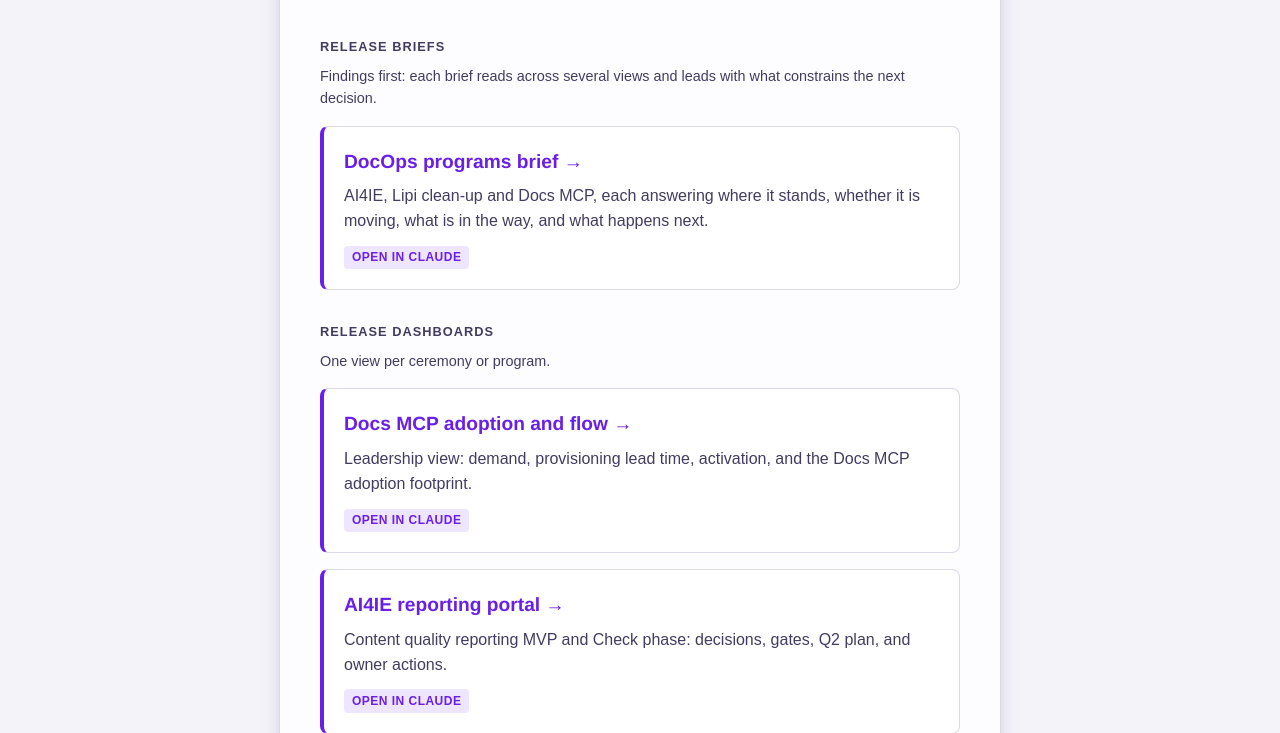
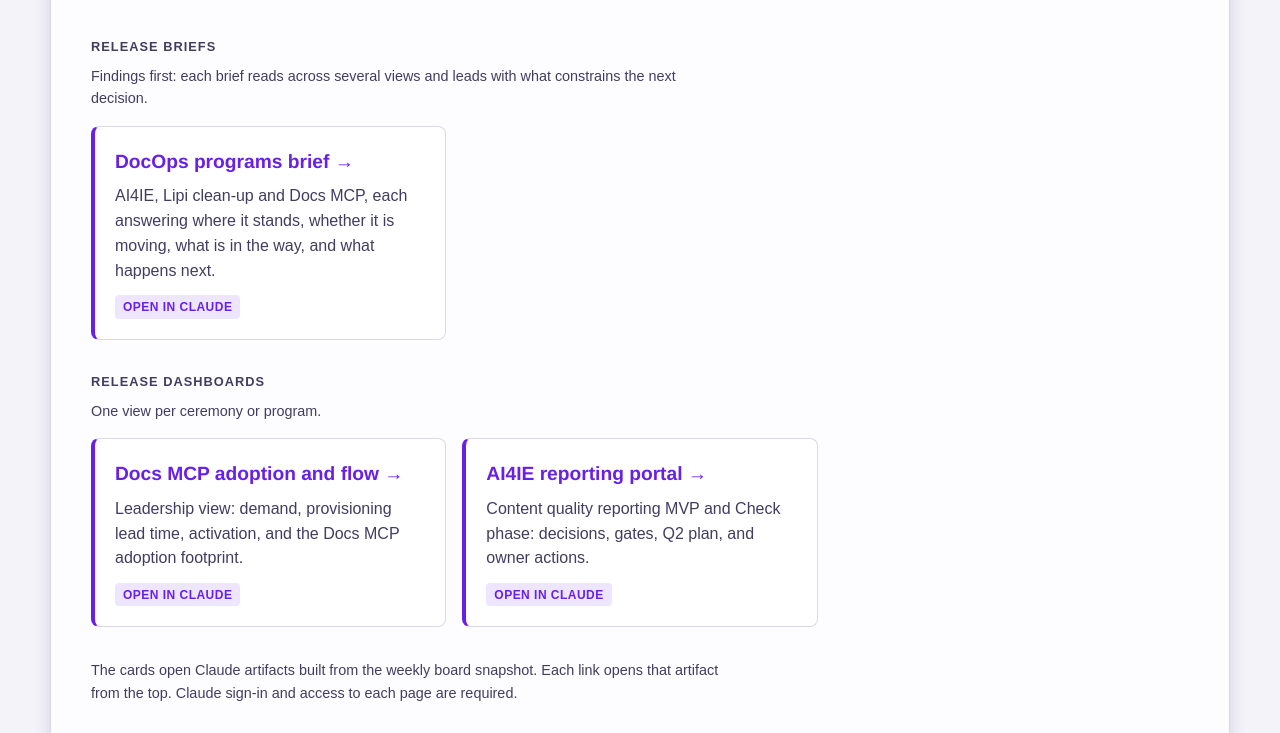
Before and after one commit to netapp-pcarrick/netapp-pcarrick.github.io, a plain HTML site: page docops/releases/index.html in a window 1280 px wide. Shown: the part 242-975 px from the top of the page. Drawn offline with Linux system fonts and the light colour scheme.

Commit message:
Lay the DocOps hub cards out in a grid that uses the window's width.
Hub pages with cards were held to a 720px column, so the FY27 page's 16
cards stacked in one column with empty space either side. Pages with cards
now use up to 1180px and an auto-fill grid of cards at least 20rem wide:
three columns on a wide window, two at about 1000px, one on a phone. Cards
in a row share a height with "Open in Claude" at the foot, and long text
lines are capped. Link-only pages keep the 720px column.

Co-Authored-By: Claude Opus 5.5 <noreply@anthropic.com>

```diff
--- a/assets/site.css
+++ b/assets/site.css
@@ -48,14 +48,21 @@ body {
   line-height: 1.55;
 }
 
+/* Hub pages with cards use the window's width and lay the cards out in a
+   grid; link-only pages keep the narrow reading column. */
 main {
-  max-width: 720px;
+  box-sizing: border-box;
+  max-width: 1180px;
   margin: 0 auto;
   background: var(--surface);
   border: 1px solid var(--border);
   border-radius: 12px;
   box-shadow: var(--shadow);
   overflow: hidden;
+}
+
+main:not(:has(.dashboard)) {
+  max-width: 720px;
 }
 
 .masthead {
@@ -93,6 +100,7 @@ main {
 
 .masthead p {
   margin: 0;
+  max-width: 72ch;
   color: var(--band-ink-2);
 }
 
@@ -122,8 +130,14 @@ a:focus-visible {
 
 .dashboards {
   display: grid;
+  grid-template-columns: repeat(auto-fill, minmax(min(100%, 20rem), 1fr));
   gap: 1rem;
   margin: 2rem 0;
+}
+
+.dashboards > .section-title,
+.dashboards > .section-intro {
+  grid-column: 1 / -1;
 }
 
 .section-title {
@@ -137,12 +151,15 @@ a:focus-visible {
 
 .section-intro {
   margin: -0.5rem 0 0;
+  max-width: 80ch;
   font-size: 0.9rem;
   color: var(--text-muted);
 }
 
 .dashboard {
-  display: block;
+  display: flex;
+  flex-direction: column;
+  min-width: 0;
   padding: 1.25rem;
   border: 1px solid var(--border);
   border-left: 4px solid var(--accent);
@@ -173,11 +190,13 @@ a:focus-visible {
 }
 
 .dashboard p {
+  flex: 1 0 auto;
   margin: 0;
   color: var(--text-muted);
 }
 
 .dashboard .kind {
+  align-self: flex-start;
   display: inline-block;
   margin-top: 0.75rem;
   padding: 0.15rem 0.5rem;
@@ -214,6 +233,7 @@ a:focus-visible {
 
 .note {
   margin: 2rem 0 0;
+  max-width: 80ch;
   font-size: 0.9rem;
   color: var(--text-muted);
 }
```
